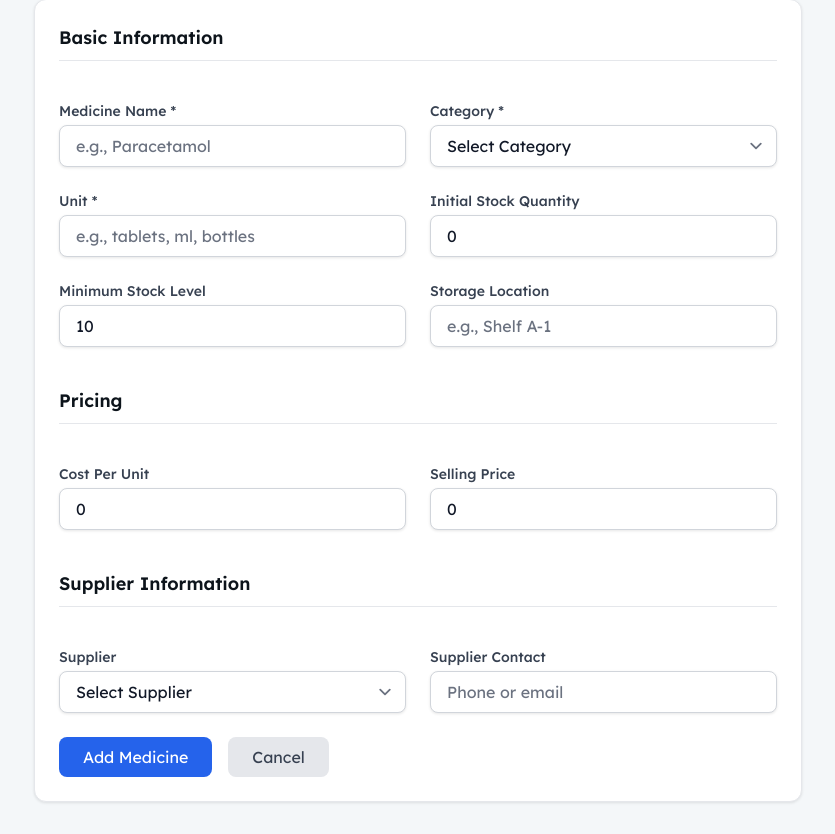
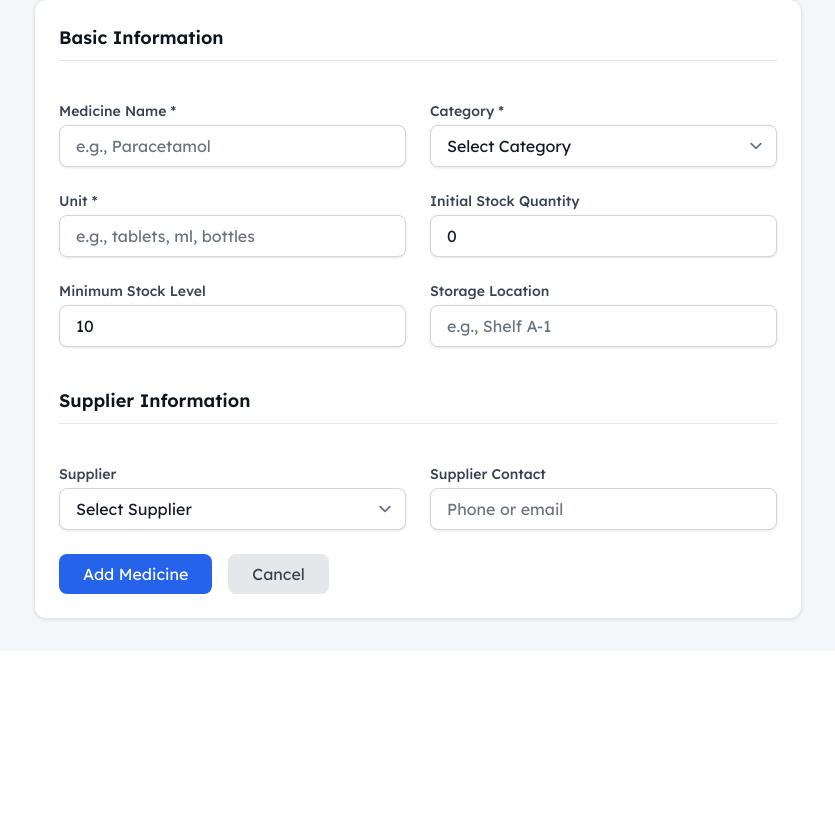
Before and after one commit to Bensonjigo/Kumiclinic, a Django app: page /medicine/add/ in a window 1280 px wide. Shown: the part 297-1131 px from the top of the page, without its empty margins (222-1057 px from the left). After the commit the page ends 919 px from the top, so only its background shows below. Run offline with Django 5.2, Linux system fonts and the light colour scheme; the visitor is signed in with stand-in values (Sample User, id 1); parts of the project's set-up code (start-up, migrations or seed data) failed here and were passed over; some libraries are stand-ins or nearby versions.

Commit message:
Remove pricing from inventory - medicines are free
- Remove cost_per_unit and selling_price fields from Medicine model
- Remove Price column from medicines list table
- Remove Pricing section from add/edit medicine forms
- Remove Stock Value card from inventory dashboard
- Update admin interface to remove pricing fields

```diff
--- a/clinic/admin.py
+++ b/clinic/admin.py
@@ -111,9 +111,6 @@ class MedicineAdmin(admin.ModelAdmin):
         ('Stock Information', {
             'fields': ('stock_quantity', 'minimum_stock_level', 'location')
         }),
-        ('Pricing', {
-            'fields': ('cost_per_unit', 'selling_price')
-        }),
         ('Supplier Information', {
             'fields': ('supplier', 'supplier_contact')
         }),
--- a/clinic/models.py
+++ b/clinic/models.py
@@ -209,8 +209,6 @@ class Medicine(models.Model):
     minimum_stock_level = models.PositiveIntegerField(default=10)
     supplier = models.CharField(max_length=50, choices=SUPPLIER_CHOICES, blank=True)
     supplier_contact = models.CharField(max_length=200, blank=True, help_text="Supplier contact info")
-    cost_per_unit = models.DecimalField(max_digits=10, decimal_places=2, default=0, help_text="Cost per unit")
-    selling_price = models.DecimalField(max_digits=10, decimal_places=2, default=0, help_text="Selling price per unit")
     location = models.CharField(max_length=100, blank=True, help_text="Storage location e.g., Shelf A-1")
     created_at = models.DateTimeField(auto_now_add=True)
     updated_at = models.DateTimeField(auto_now=True)
@@ -224,10 +222,6 @@ class Medicine(models.Model):
     @property
     def is_low_stock(self):
         return self.stock_quantity <= self.minimum_stock_level
-
-    @property
-    def stock_value(self):
-        return self.stock_quantity * self.selling_price
 
     @property
     def status(self):
--- a/clinic/template_views.py
+++ b/clinic/template_views.py
@@ -470,11 +470,6 @@ def dashboard_inventory(request):
     out_of_stock = Medicine.objects.filter(stock_quantity=0).count()
     in_stock = total_medicines - low_stock_count - out_of_stock
 
-    # Stock value
-    total_stock_value = Medicine.objects.aggregate(
-        total=Sum(db_models.F('stock_quantity') * db_models.F('selling_price'))
-    )['total'] or 0
-
     # Category breakdown
     category_stats = Medicine.objects.values('category').annotate(
         count=Count('id'),
@@ -523,7 +518,6 @@ def dashboard_inventory(request):
         'low_stock_count': low_stock_count,
         'out_of_stock': out_of_stock,
         'in_stock': in_stock,
-        'total_stock_value': total_stock_value,
         'category_stats': category_stats,
         'supplier_stats': supplier_stats,
         'low_stock_medicines': low_stock_medicines,
@@ -1246,8 +1240,6 @@ def add_medicine(request):
         minimum_stock_level = request.POST.get('minimum_stock_level', 10)
         supplier = request.POST.get('supplier', '')
         supplier_contact = request.POST.get('supplier_contact', '')
-        cost_per_unit = request.POST.get('cost_per_unit', 0)
-        selling_price = request.POST.get('selling_price', 0)
         location = request.POST.get('location', '')
 
         if name and category and unit:
@@ -1259,8 +1251,6 @@ def add_medicine(request):
                 minimum_stock_level=int(minimum_stock_level) if minimum_stock_level else 10,
                 supplier=supplier,
                 supplier_contact=supplier_contact,
-                cost_per_unit=cost_per_unit or 0,
-                selling_price=selling_price or 0,
                 location=location
             )
 
@@ -1296,8 +1286,6 @@ def edit_medicine(request, medicine_id):
         medicine.minimum_stock_level = int(request.POST.get('minimum_stock_level', 10)) or 10
         medicine.supplier = request.POST.get('supplier', '')
         medicine.supplier_contact = request.POST.get('supplier_contact', '')
-        medicine.cost_per_unit = request.POST.get('cost_per_unit', 0) or 0
-        medicine.selling_price = request.POST.get('selling_price', 0) or 0
         medicine.location = request.POST.get('location', '')
         medicine.save()
 
--- a/templates/clinic/add_medicine.html
+++ b/templates/clinic/add_medicine.html
@@ -77,23 +77,6 @@
                     class="w-full px-4 py-2 border border-gray-300 dark:border-gray-600 rounded-lg bg-white dark:bg-gray-700 text-gray-900 dark:text-white">
             </div>
 
-            <!-- Pricing -->
-            <div class="md:col-span-2 mt-4">
-                <h3 class="text-lg font-semibold text-[#0d141b] dark:text-white mb-4 pb-2 border-b">Pricing</h3>
-            </div>
-
-            <div>
-                <label class="block text-sm font-medium text-gray-700 dark:text-gray-300 mb-1">Cost Per Unit</label>
-                <input type="number" name="cost_per_unit" min="0" step="0.01" value="0"
-                    class="w-full px-4 py-2 border border-gray-300 dark:border-gray-600 rounded-lg bg-white dark:bg-gray-700 text-gray-900 dark:text-white">
-            </div>
-
-            <div>
-                <label class="block text-sm font-medium text-gray-700 dark:text-gray-300 mb-1">Selling Price</label>
-                <input type="number" name="selling_price" min="0" step="0.01" value="0"
-                    class="w-full px-4 py-2 border border-gray-300 dark:border-gray-600 rounded-lg bg-white dark:bg-gray-700 text-gray-900 dark:text-white">
-            </div>
-
             <!-- Supplier -->
             <div class="md:col-span-2 mt-4">
                 <h3 class="text-lg font-semibold text-[#0d141b] dark:text-white mb-4 pb-2 border-b">Supplier Information</h3>
--- a/templates/clinic/medicines.html
+++ b/templates/clinic/medicines.html
@@ -111,7 +111,6 @@
                         <th class="px-4 py-3 text-left text-xs font-semibold text-gray-500 dark:text-gray-300 uppercase">Category</th>
                         <th class="px-4 py-3 text-left text-xs font-semibold text-gray-500 dark:text-gray-300 uppercase">Stock Level</th>
                         <th class="px-4 py-3 text-left text-xs font-semibold text-gray-500 dark:text-gray-300 uppercase">Min</th>
-                        <th class="px-4 py-3 text-left text-xs font-semibold text-gray-500 dark:text-gray-300 uppercase">Price</th>
                         <th class="px-4 py-3 text-left text-xs font-semibold text-gray-500 dark:text-gray-300 uppercase">Supplier</th>
                         <th class="px-4 py-3 text-left text-xs font-semibold text-gray-500 dark:text-gray-300 uppercase">Location</th>
                         <th class="px-4 py-3 text-left text-xs font-semibold text-gray-500 dark:text-gray-300 uppercase">Status</th>
@@ -152,9 +151,6 @@
                         </td>
                         <td class="px-4 py-3 text-sm text-gray-500">
                             {{ medicine.minimum_stock_level }}
-                        </td>
-                        <td class="px-4 py-3 text-sm text-gray-600 dark:text-gray-400">
-                            ${{ medicine.selling_price|default:0 }}
                         </td>
                         <td class="px-4 py-3 text-sm text-gray-600 dark:text-gray-400">
                             {% if medicine.supplier %}{{ medicine.get_supplier_display }}{% else %}<span class="text-gray-400">-</span>{% endif %}
```
Also changed, not shown: templates/clinic/edit_medicine.html (+0 -17 lines), templates/dashboard/inventory.html (+0 -11 lines).
